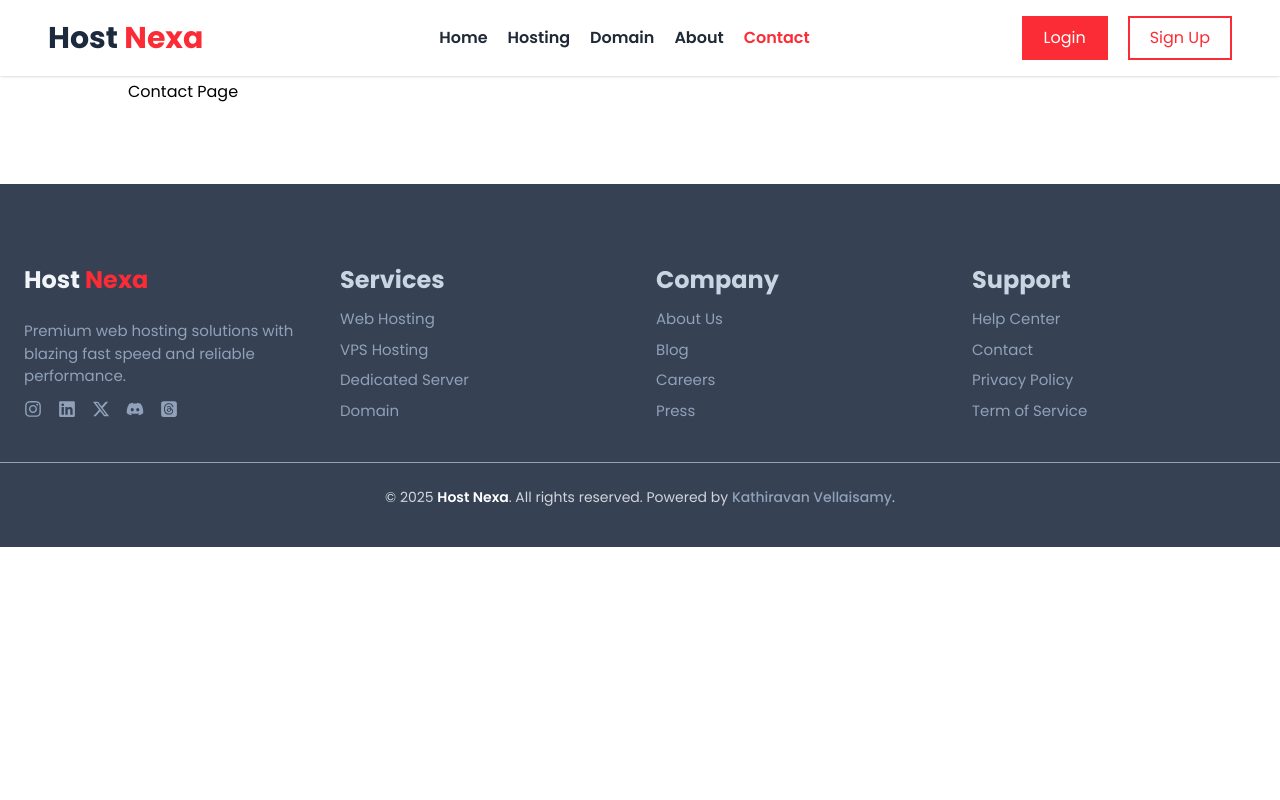
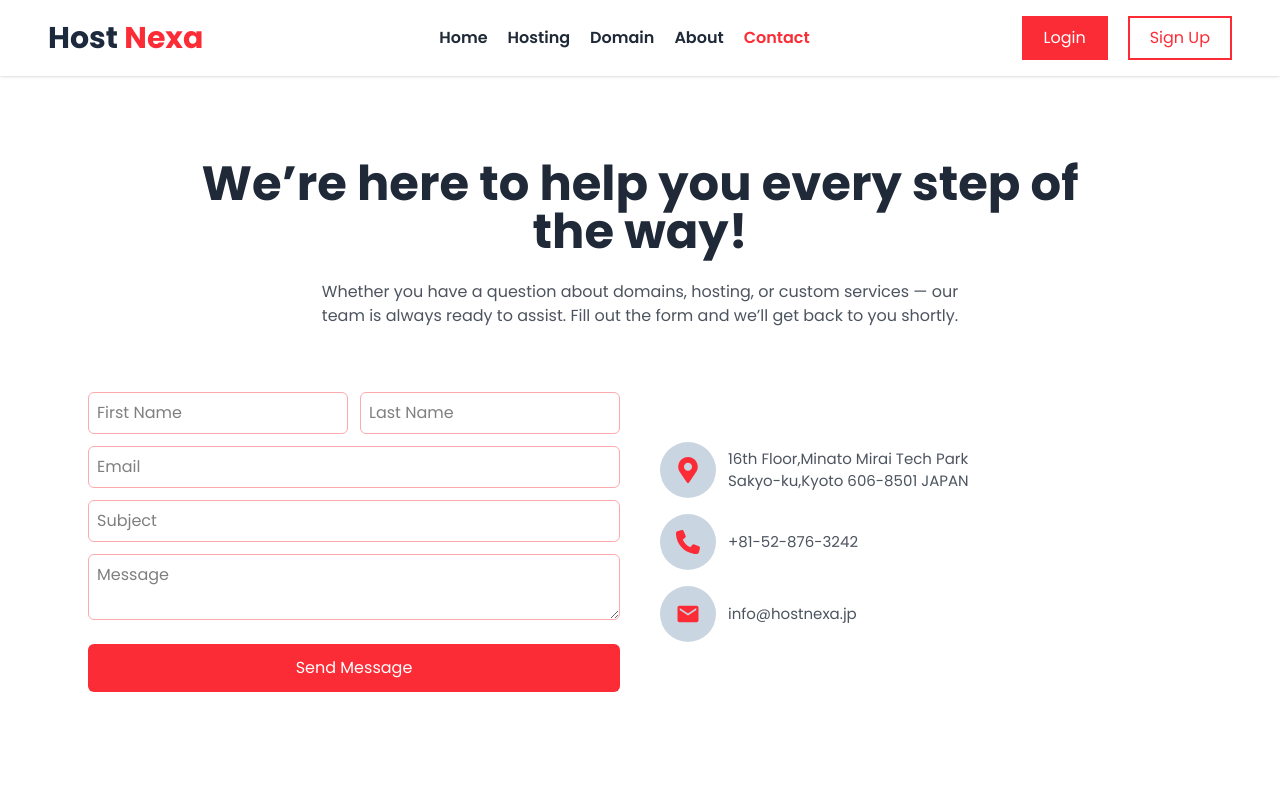
Before and after one commit to kathiravanvellaisamy/web-hosting-website, a React (Vite) app: page /contact in a window 1280 px wide. Shown: the top 800 px of the page. Built offline with nearby package versions, Linux system fonts and the light colour scheme.

Commit message:
added about us page and contact us page

```diff
--- a/src/pages/About.jsx
+++ b/src/pages/About.jsx
@@ -1,7 +1,31 @@
+import aboutHostNexa from '../assets/about.jpg'
+
 
 const About = () => {
   return (
-    <div className="py-20 mx-auto max-w-5xl ">About Page</div>
+    <div className="py-40 bg-white ">
+        <div className="container px-6 mx-auto">
+          <div className="text-center mb-16">
+              <h1 className="text-dark text-4xl md:text-5xl font-bold mb-6">About Host Nexa</h1>
+              <p className="text-dark/80">Learn how we make domain registration simple, fast, and affordable for everyone.</p>
+          </div>
+
+          <div className="flex flex-col md:flex-row items-center gap-10">
+              <div className="w-full md:w-1/2">
+                  <h1 className="text-3xl font-bold text-dark mb-6">Our Story</h1>
+                  <p className="text-dark/80 mb-3 text-justify">Founded in 2015, HostNexa began with one goal — to help individuals and businesses secure their online identity effortlessly.</p>
+
+                  <p className="text-dark/80 mb-3 text-justify">From a small local provider, we’ve grown into a trusted platform offering top-level domains, seamless DNS management, and transparent pricing across the globe.</p>
+
+                  <p className="text-dark/80 mb-3 text-justify">Today, we continue to simplify domain ownership while ensuring every customer enjoys a smooth and secure experience.</p>
+              </div>
+
+              <div className="w-full md:w-1/2">
+                <img src={aboutHostNexa} alt="about host nexa" />
+              </div>
+          </div>
+        </div>
+    </div>
   )
 }
 
--- a/src/pages/Contact.jsx
+++ b/src/pages/Contact.jsx
@@ -1,8 +1,76 @@
-
+import { FaMapMarkerAlt } from "react-icons/fa";
+import { FaPhone } from "react-icons/fa6";
+import { IoMdMail } from "react-icons/io";
 
 const Contact = () => {
   return (
-    <div className="py-20 mx-auto max-w-5xl ">Contact Page</div>
+    <div className="py-40 bg-white">
+      <div className="container px-6 mx-auto">
+          <div className="text-center mb-16">
+            <h1 className="text-4xl md:text-5xl font-bold text-dark mb-6 max-w-4xl mx-auto">We’re here to help you every step of the way!</h1>
+            <p className="text-dark/80 max-w-2xl mx-auto">Whether you have a question about domains, hosting, or custom services — our team is always ready to assist. Fill out the form and we’ll get back to you shortly.</p>
+          </div>
+
+          <div className="flex flex-col md:flex-row items-center gap-16 md:gap-10 px-6 md:px-16">
+            <div className="w-full md:w-1/2">
+                <form className="flex flex-col gap-3">
+                  <div className="flex flex-col md:flex-row gap-3">
+                  <div>
+                      <input type="text" placeholder="First Name" className="p-2 border border-primary/40 rounded-md outline-none w-full" />
+                  </div>
+                  <div>
+                    <input type="text" placeholder="Last Name" className="p-2 border border-primary/40 rounded-md outline-none w-full" />
+                  </div>
+                </div>
+                <div>
+                    <input type="email" placeholder="Email" className="p-2 border border-primary/40 rounded-md outline-none w-full" />
+                </div>
+                <div>
+                    <input type="text" placeholder="Subject" className="p-2 border border-primary/40 rounded-md outline-none w-full" />
+                </div>
+                <textarea placeholder="Message" className="p-2 border border-primary/40 rounded-md outline-none w-full">
+
+                </textarea>
+                <button className="bg-primary text-white py-3 px-5 capitalize rounded-md cursor-pointer mt-3">send message</button>
+                </form>
+            </div>
+            <div className="w-full md:w-1/2 flex flex-col space-y-4">
+                <div className="flex items-center gap-3">
+                   <div className="w-14 h-14 bg-slate-300 rounded-full  flex items-center justify-center">
+                    <FaMapMarkerAlt size={26} className="text-primary" />
+                   </div>
+                   <div>
+                      <p className="text-dark/80 text-[15px]">
+                        16th Floor,Minato Mirai Tech Park<br />
+                        Sakyo-ku,Kyoto 606-8501 JAPAN<br />
+
+                      </p>
+                   </div>
+                </div>
+                <div className="flex items-center gap-3">
+                   <div className="w-14 h-14 bg-slate-300 rounded-full  flex items-center justify-center">
+                    <FaPhone size={24} className="text-primary" />
+                   </div>
+                   <div>
+                      <p className="text-dark/80 text-[15px]">
+                        +81-52-876-3242
+                      </p>
+                   </div>
+                </div>
+                <div className="flex items-center gap-3">
+                   <div className="w-14 h-14 bg-slate-300 rounded-full  flex items-center justify-center">
+                    <IoMdMail size={24} className="text-primary" />
+                   </div>
+                   <div>
+                      <p className="text-dark/80 text-[15px]">
+                       <a href="mailto:info@hostnexa.jp">info@hostnexa.jp</a>
+                      </p>
+                   </div>
+                </div>
+            </div>
+          </div>
+      </div>
+    </div>
   )
 }
 
```
Also changed, not shown: src/assets/about.jpg (added).
